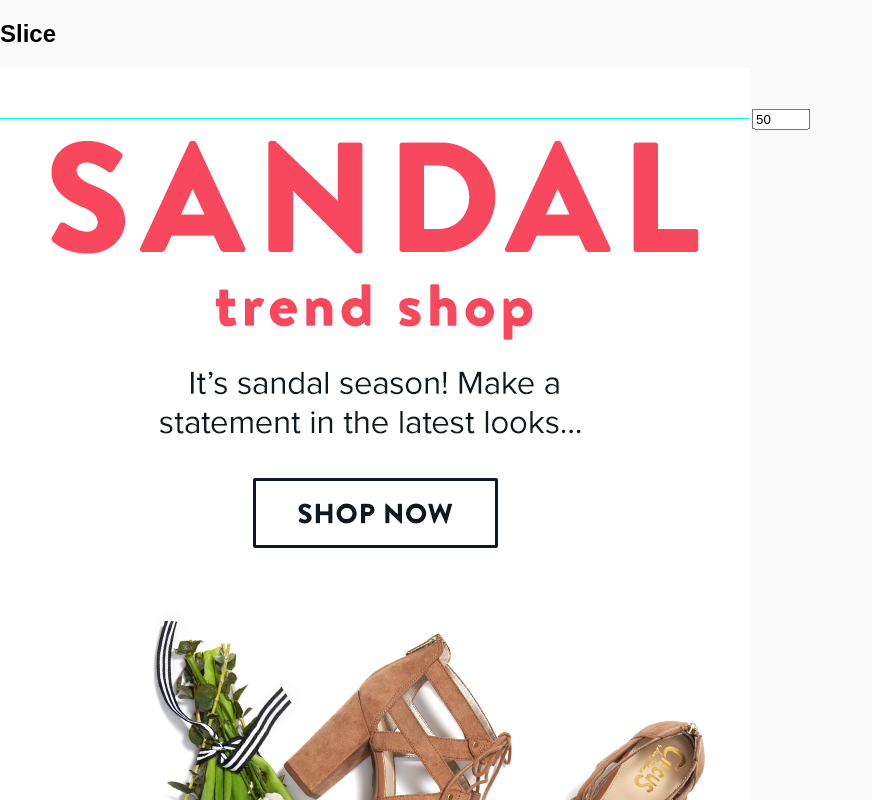
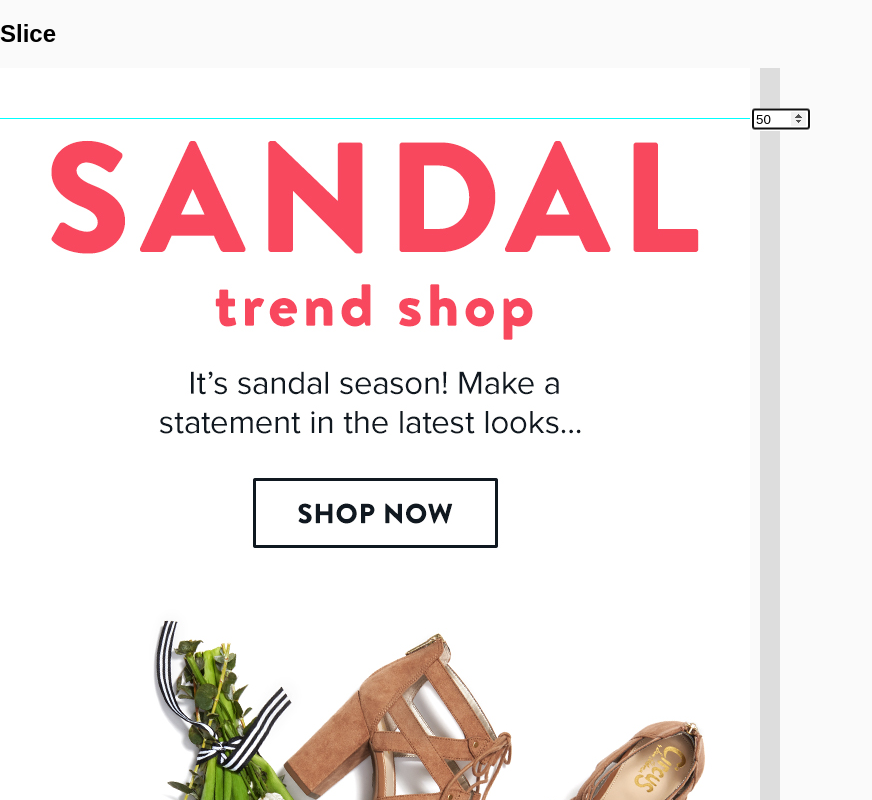
Before and after one commit to tritterskamp/slicer, a React (Create React App) app: page / in a window 1280 px wide. Shown: the top 800 px of the page, without its empty margins (0-872 px from the left). Built offline with nearby package versions, Linux system fonts and the light colour scheme.

Commit message:
remove idea files and dblclick to add new slices

```diff
--- a/src/App.css
+++ b/src/App.css
@@ -5,3 +5,16 @@ body {
 .Slices-container {
   position:relative;
 }
+
+.CutBand {
+  position: absolute;
+  right: -30px;
+  width: 20px;
+
+  top:0; /* hug top and bottom */
+  bottom:0; /* hug top and bottom */
+  background: #ddd;
+}
+.CutBand:hover {
+  cursor:crosshair;
+}
--- a/src/App.js
+++ b/src/App.js
@@ -1,15 +1,17 @@
 import React, { Component } from 'react';
+import {connect} from 'react-redux'
 import './App.css';
 import ImageCanvas from './ImageCanvas'
 import Slices from './Slices'
-import {connect} from 'react-redux'
+import CutBand from './CutBand'
 
 class App extends Component {
 
   render() {
 
     const slicesContainerStyle = {
-      width: this.props.imageWidth
+      width: this.props.imageWidth,
+      height: this.props.imageHeight
     };
 
     return (
@@ -19,6 +21,7 @@ class App extends Component {
         </div>
 
         <div className="Slices-container" style={slicesContainerStyle}>
+          <CutBand />
           <Slices />
           <ImageCanvas src="/chopping-block/S1-Trend-Sandals.jpg" />
         </div>
@@ -30,6 +33,7 @@ class App extends Component {
 
 export default connect((state, props) => {
   return {
-    imageWidth: state.app.imageWidth
+    imageWidth: state.app.imageWidth,
+    imageHeight: state.app.imageHeight,
   }
 })(App)
--- /dev/null
+++ b/src/CutBand.js
@@ -0,0 +1,28 @@
+import React from 'react';
+import makeId from './helpers/make-id.js'
+import {setSliceValue} from './redux-actions/app-actions.js'
+
+class CutBand extends React.Component {
+
+  addSlice(e) {
+
+    //Get position of new slice by subtracting distance from top of container from clicked Y point.
+    const containerTop = Math.round( this.refs.cutband.getBoundingClientRect().top );
+    const newSliceY =  e.clientY - containerTop;
+
+    //Create new slice
+    setSliceValue( makeId("slice"), {
+      y: newSliceY
+    })
+
+  }
+
+  render() {
+    return (
+      <div ref="cutband" className="CutBand" onDoubleClick={this.addSlice.bind(this)}>
+      </div>
+    )
+  }
+}
+
+export default CutBand;
--- a/src/ImageCanvas.js
+++ b/src/ImageCanvas.js
@@ -5,7 +5,8 @@ class ImageCanvas extends React.Component {
 
   handleImageLoaded() {
     setAppValue({
-      imageWidth: this.refs.img.clientWidth
+      imageWidth: this.refs.img.clientWidth,
+      imageHeight: this.refs.img.clientHeight,
     })
   }
 
--- a/src/Slice.js
+++ b/src/Slice.js
@@ -3,6 +3,10 @@ import {setSliceValue} from './redux-actions/app-actions.js'
 
 class Slice extends React.Component {
 
+  componentDidMount() {
+    //Focus on my input when mounting
+    this.refs.yInput.focus();
+  }
 
   handleChange() {
     setSliceValue(this.props.id, {
--- /dev/null
+++ b/src/helpers/make-id.js
@@ -0,0 +1,12 @@
+export default function (prefix, length) {
+    prefix = prefix || "";
+    length = length || 10;
+
+    var text = "";
+    var possible = "0123456789abcdefghijklmnopqrstuvwxyz";
+
+    for( var i=0; i < length; i++ )
+        text += possible.charAt(Math.floor(Math.random() * possible.length));
+
+    return prefix+"_"+text;
+}
--- a/src/init/store.js
+++ b/src/init/store.js
@@ -4,6 +4,7 @@ import createStore from './create-store'
 const store = createStore({
   app: {
     imageWidth: 0,
+    imageHeight: 0,
     slices: {
       "a": {y: 50}
     }
```
Also changed, not shown: 1 other file (tests, documents, lock files or other folders).
